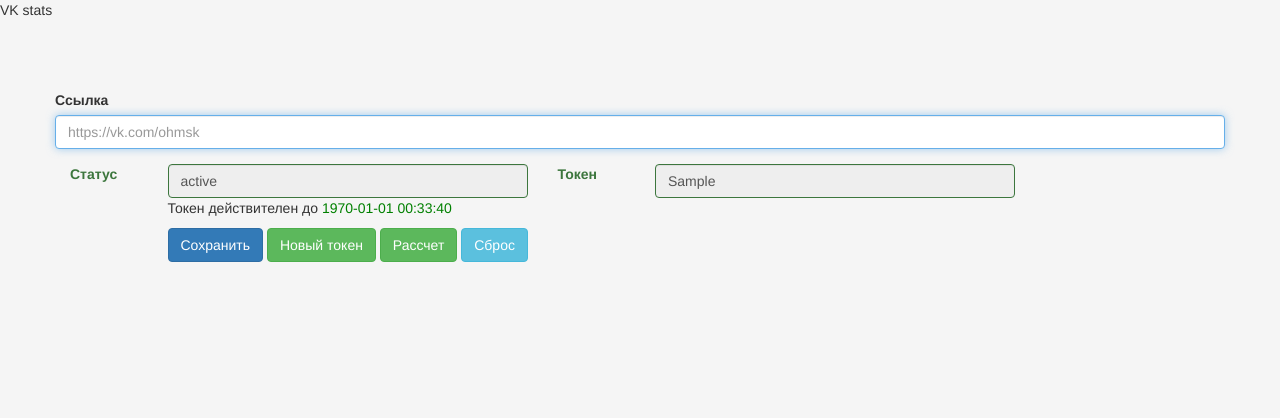
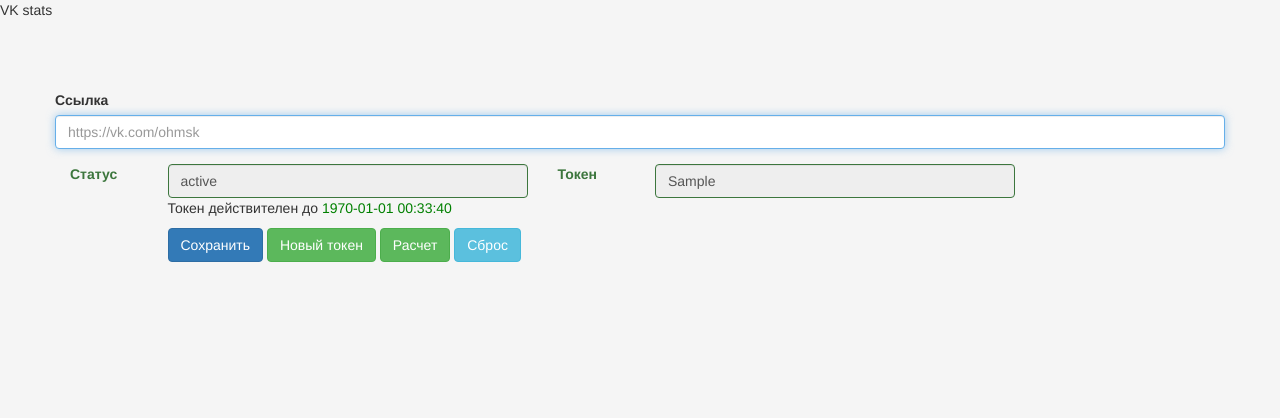
Before and after one commit to dmalchenko/telegram_link, a Yii app: the page made by views/vk/admin.php in a window 1280 px wide. Shown: the top 418 px of the page. Run offline with PHP 8.4 and a stand-in for Yii, Linux system fonts and the light colour scheme; the template is opened without the code that fills it: most values are stand-ins (such as "Sample title", 1, 10 or a date in 2020); form fields are guessed from the names that the template uses; data that the repository does not hold is empty; some libraries are stand-ins or nearby versions.

Commit message:
fix small bug

```diff
--- a/views/vk/admin.php
+++ b/views/vk/admin.php
@@ -52,7 +52,7 @@ $formatter = \Yii::$app->formatter;
                     <?= Html::submitButton('Сохранить', ['class' => 'btn btn-primary', 'name' => 'login-button']) ?>
                     <a href="<?= $vk_url ?>" class="btn btn-success">Новый токен</a>
                     <a href="<?= $group->isRun() ? '#' : \yii\helpers\Url::to(['vk/run-parser']) ?>"
-                       class="btn  <?= $group->isRun() ? 'btn-warning' : 'btn-success' ?>" <?= $group->isRun() ? 'disabled' : '' ?>>Рассчет</a>
+                       class="btn  <?= $group->isRun() ? 'btn-warning' : 'btn-success' ?>" <?= $group->isRun() ? 'disabled' : '' ?>>Расчет</a>
                     <a href="<?= \yii\helpers\Url::to(['vk/off-parser']) ?>" class="btn btn-info">Сброс</a>
                 </div>
             </div>
```
